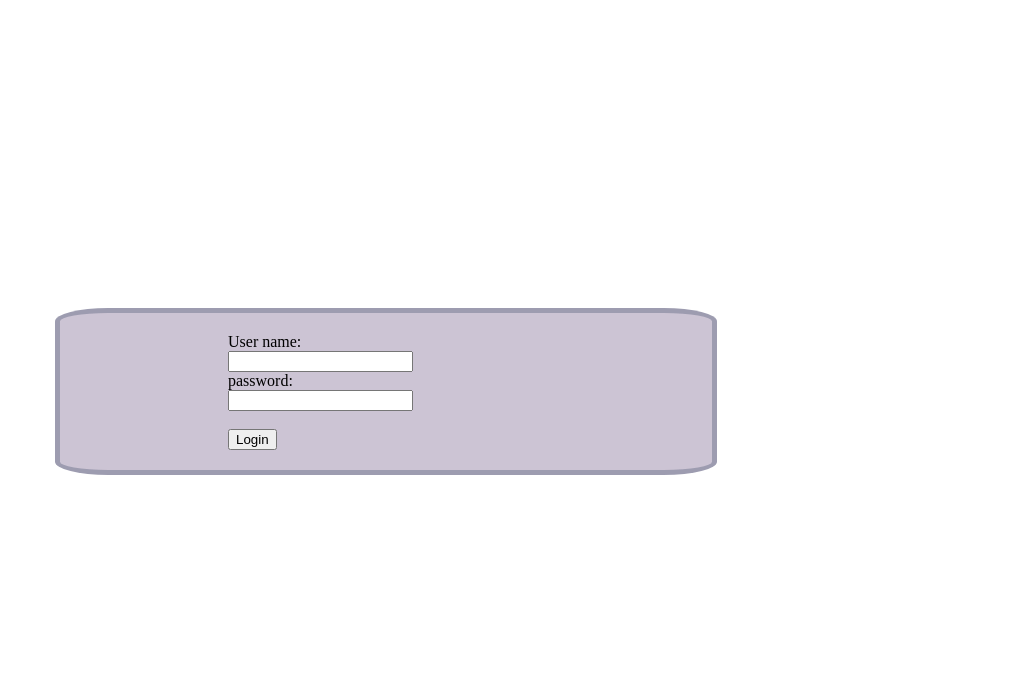
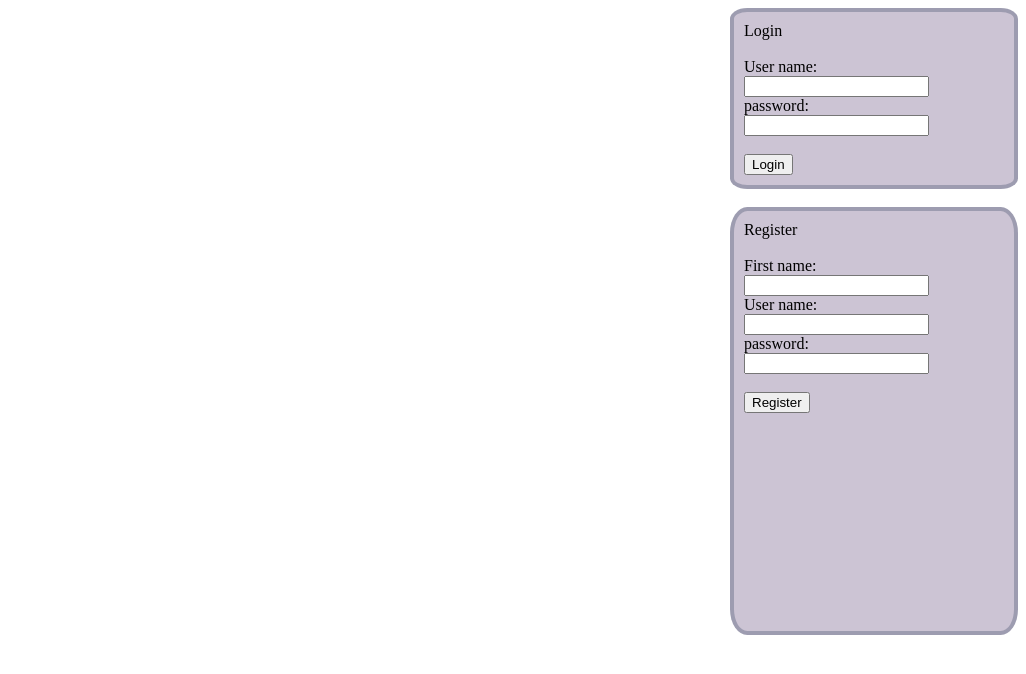
Before and after one commit to henry-design/webtrain, a plain HTML site: page index.html in a window 1280 px wide. Shown: the whole page, without its empty margins (254-1280 px from the left). Drawn offline with Linux system fonts and the light colour scheme.

Commit message:
taking shape

```diff
--- a/index.html
+++ b/index.html
@@ -7,19 +7,31 @@
 </head>
 
 <body class="">
-    <div class="spacer"></div>
+    <div class="arrange-vertically alignright">
+        <div class="centers boardersround colorpurplish">
+            <form class="" id="loginForm">Login <br><br>
+                <label for="Uname">User name:</label><br>
+                <input type="text" id="uname" name="uname" value=""><br>
+                <label for="password">password:</label><br>
+                <input type="text" id="pass" name="password" value=""><br><br>
+                <input type="button" id="login button" name="Login" value="Login">
+            </form>
+        </div>
+        <br>
 
+        <div class="centers colorpurplish boardersround makelong">
+            <form class="" id="registerForm">Register
+                <br> <br>
+                <label for="Uname">First name:</label><br>
+                <input type="text" id="fname" name="fname" value=""><br>
+                <label for="Uname">User name:</label><br>
+                <input type="text" id="uname" name="uname" value=""><br>
+                <label for="password">password:</label><br>
+                <input type="text" id="pass" name="password" value=""><br><br>
+                <input type="button" id="login button" name="Login" value="Register">
+            </form>
+        </div>
     </div>
-    <div class="centers colorpurplish boardersround">
-        <form class="centers" id="loginForm">
-            <label for="fname">User name:</label><br>
-            <input type="text" id="fname" name="uname" value=""><br>
-            <label for="lname">password:</label><br>
-            <input type="text" id="lname" name="password" value=""><br><br>
-            <input type="button" id="login button" name="Login" value="Login">
-        </form>
-    </div>
-
 </body>
 
 </html>
--- a/style.css
+++ b/style.css
@@ -1,12 +1,29 @@
+.alignright {
+    float: right;
+}
+
 .centers {
     margin: auto;
+    width: 260px;
+    padding: 10px;
+    height: 50%;
+}
+
+.centerLogin {
     width: 50%;
     padding: 10px;
     height: 50%;
 }
 
+.makelong {
+    margin: auto;
+    width: 260px;
+    padding: 10px;
+    height: 400px;
+}
+
 .spacer {
-    height: 300px;
+    height: 200px;
 }
 
 .colorpurplish {
@@ -14,17 +31,15 @@
 }
 
 .boardersround {
-    border: 5px solid #03193a3a;
-    border-radius: 8%;
+    border: 4px solid #03193a3a;
+    border-radius: 6%;
 }
 
-#parent {
-    display: table;
-    width: 100%;
+.arrange-horizontally>* {
+    display: inline-block;
+    text-align: center;
 }
 
-#form_login {
-    display: table-cell;
-    text-align: center;
-    vertical-align: middle;
+.arrange-vertically>* {
+    display: block;
 }
```
